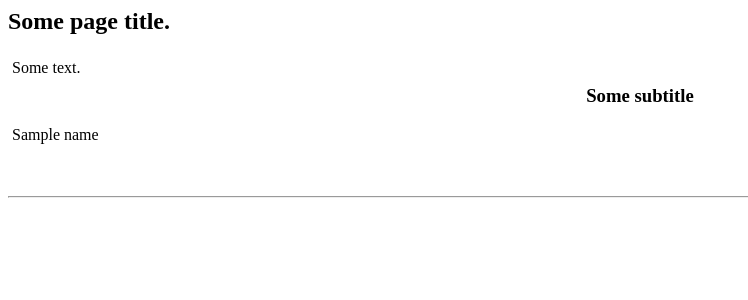
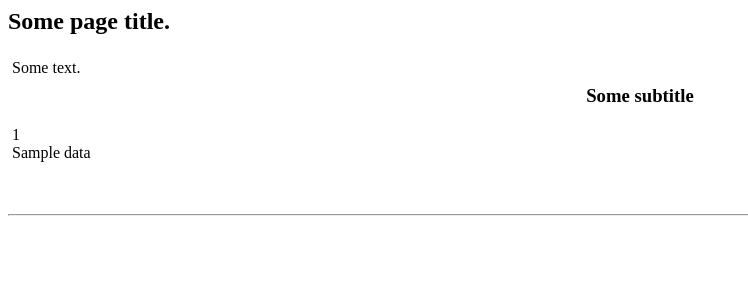
Before and after one commit to rapidoo/generatormail, a Flask app: template templates/template.html in a window 1280 px wide. Shown: the top 300 px of the page, without its empty margins (0-748 px from the left). Run offline with Flask 2, Linux system fonts and the light colour scheme; the template is opened without the code that fills it: most values are stand-ins (such as "Sample title", 1, 10 or a date in 2020).

Commit message:
xls and pdf with recuparation on aws

```diff
--- a/server.py
+++ b/server.py
@@ -3,6 +3,7 @@ from flask_mail import Mail, Message
 from flask.ext import excel
 from pdfs import create_pdf
 
+import model
 import pyexcel.ext.xls
 
 import xlwt
@@ -29,31 +30,27 @@ mail = Mail()
 mail.init_app(app)
 # ...
 
-@app.route('/your/url')
-def your_view():
-    subject = "Mail with PDF"
-    receiver = "flebris@gmail.com"
-    mail_to_be_sent = Message(subject=subject, recipients=[receiver])
-    mail_to_be_sent.body = "This email contains PDF."
-    pdf = create_pdf(render_template('template.html'))
-    mail_to_be_sent.attach("file.pdf", "application/pdf", pdf.getvalue())
-    mail_ext.send(mail_to_be_sent)
-    return redirect(url_for('other_view'))
 
-@app.route("/test")
+
+@app.route("/pdf")
 def index():
 
-	user = {'nickname': 'Miguel'}
+	array = [[1,2], [3, 4]]
  	msg = Message("Hello",
                   sender="flebris@outlook.com",
                   recipients=["flebris@gmail.com"])
  	msg.body = "This is the email body"
- 	pdf = create_pdf(render_template('template.html', name='fred2'))
+ 	pdf = create_pdf(render_template('template.html', data=model.getItems()))
  	msg.attach("file.pdf", "application/pdf",  pdf.getvalue())
  	mail.send(msg)
  	return 'Sent'
 
-@app.route("/download", methods=['GET'])
+@app.route("/template")
+def temp():
+	array = [[1,2], [3, 4]]
+ 	return render_template('template.html', data=model.getItems())
+
+@app.route("/test_xls", methods=['GET'])
 def download_file():
 	array = [[1,2], [3, 4]]
 	return excel.make_response_from_array(array, "xls", status=200)
@@ -66,7 +63,7 @@ def hello_world():
 
 #... code for setting up Flask
 
-@app.route('/export/')
+@app.route('/xls/')
 def export_view():
     #########################
     # Code for creating Flask
@@ -82,11 +79,16 @@ def export_view():
     ##################################
     workbook = xlwt.Workbook()
     ws = workbook.add_sheet('A Test Sheet')
-    ws.write(0, 0, 1234.56)
-    ws.write(1, 0, 3)
-    ws.write(2, 0, 1)
-    ws.write(2, 1, 1)
-    ws.write(2, 2, xlwt.Formula("A3+B3"))
+
+    i = 1
+    ws.write(0, 0, "id")
+    ws.write(0, 1, "data")
+
+    for item in model.getItems():
+
+    	ws.write(i, 0, item['id'])
+    	ws.write(i, 1, item['data'])
+    	i = i +1
 
     #.... code here for adding worksheets and cells
 
--- a/templates/template.html
+++ b/templates/template.html
@@ -14,7 +14,10 @@
                 <tr style="border: 1px solid #000000;">
                     <td width="100%">
                         <h3 style="text-align: center;">Some subtitle</h3>
-                        <div>{{name}}</div>
+                         {% for row in data %}
+                             <div >{{ row .id}}</div> <div >{{ row.data }}</div>
+                        {% endfor %}
+
                     </td>
                 </tr>
             </tbody>
```
Also changed, not shown: model.py (added, +35 -0 lines).
